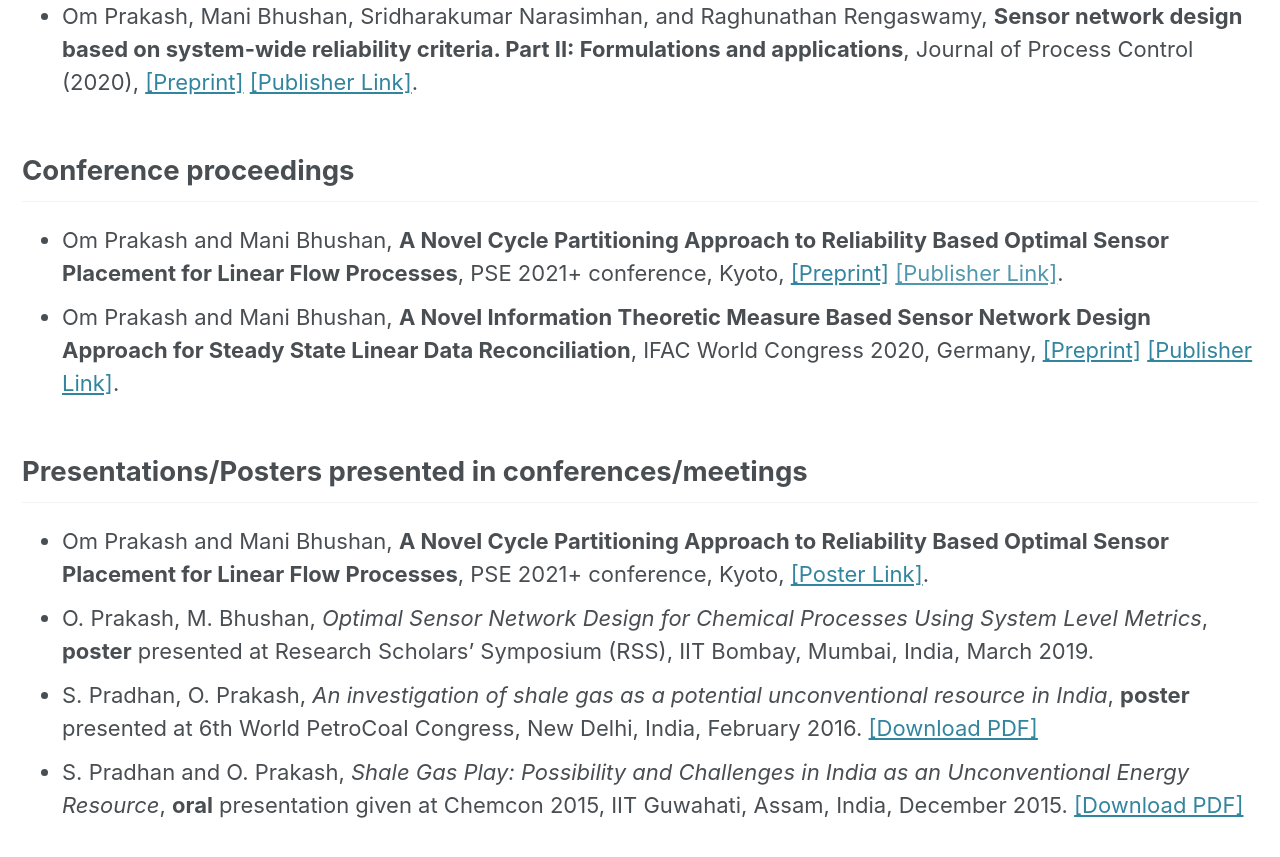
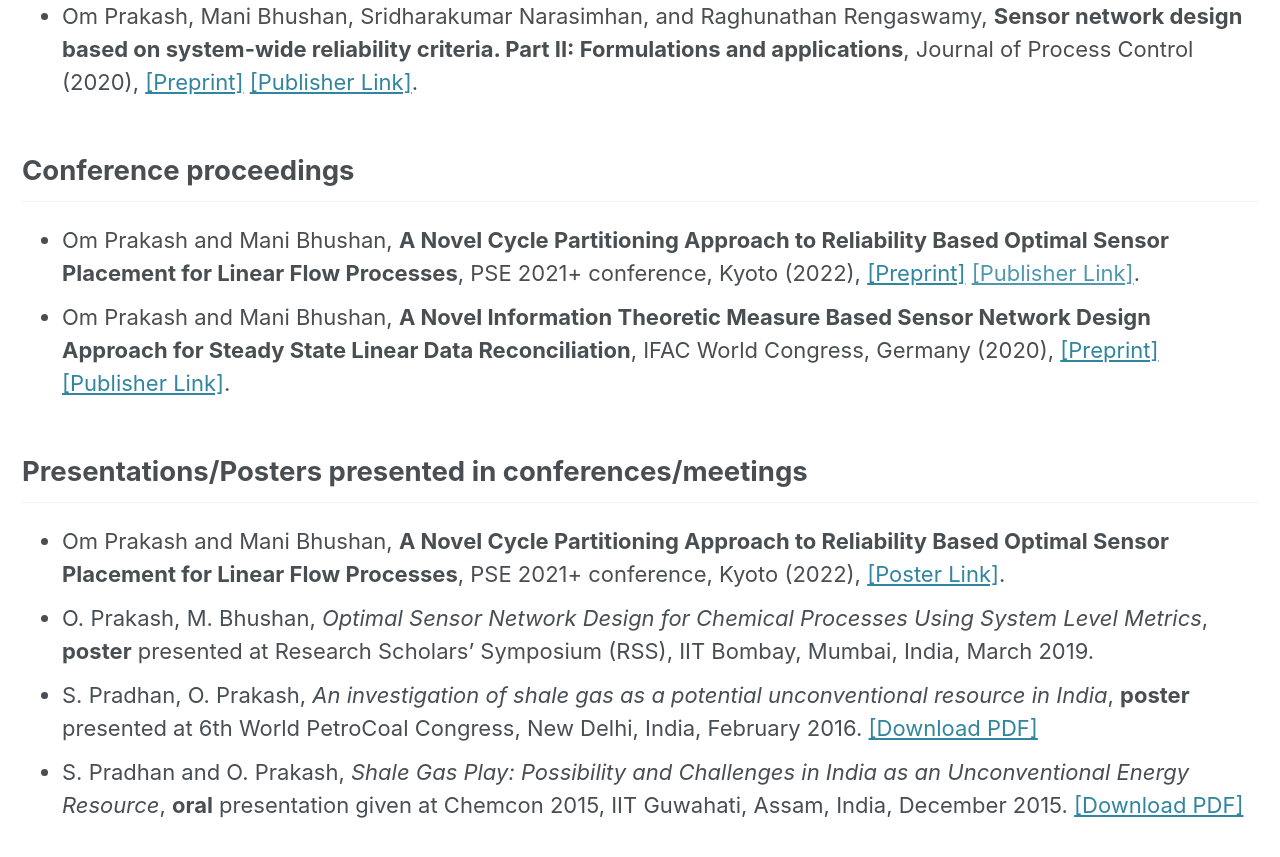
Before and after one commit to prakashoms/prakashoms.github.io, a Jekyll site: the page built from _pages/research.md, in a window 1280 px wide and 900 px high, scrolled down 1296 px. Shown: the top 857 px of the window. Built offline with Jekyll 4.4.1, drawn with Linux system fonts in a browser that asks for light colours; cached includes are drawn as plain includes; nearby versions of some CDN libraries.

Commit message:
Update research.md

```diff
--- a/_pages/research.md
+++ b/_pages/research.md
@@ -42,11 +42,11 @@ Om Prakash -> Mani Bhushan -> Sharad Bhartiya -> Paluri S. V. Nataraj -> Paresh
 
 
 ## Conference proceedings
-- Om Prakash and Mani Bhushan, **A Novel Cycle Partitioning Approach to Reliability Based Optimal Sensor Placement for Linear Flow Processes**, PSE 2021+ conference, Kyoto, [[Preprint]](https://drive.google.com/file/d/1_rLMRMUFUfa95RcmtJjNxSuW50w8u4bF/view?usp=sharing) [[Publisher Link]]().
-- Om Prakash and Mani Bhushan, **A Novel Information Theoretic Measure Based Sensor Network Design Approach for Steady State Linear Data Reconciliation**, IFAC World Congress 2020, Germany, [[Preprint]](https://drive.google.com/file/d/17F8UmUQO7ooykjrNUWS6cB2R3Kp1_BI7/view?usp=sharing) [[Publisher Link]](https://doi.org/10.1016/j.ifacol.2020.12.1750).
+- Om Prakash and Mani Bhushan, **A Novel Cycle Partitioning Approach to Reliability Based Optimal Sensor Placement for Linear Flow Processes**, PSE 2021+ conference, Kyoto (2022), [[Preprint]](https://drive.google.com/file/d/1_rLMRMUFUfa95RcmtJjNxSuW50w8u4bF/view?usp=sharing) [[Publisher Link]]().
+- Om Prakash and Mani Bhushan, **A Novel Information Theoretic Measure Based Sensor Network Design Approach for Steady State Linear Data Reconciliation**, IFAC World Congress, Germany (2020), [[Preprint]](https://drive.google.com/file/d/17F8UmUQO7ooykjrNUWS6cB2R3Kp1_BI7/view?usp=sharing) [[Publisher Link]](https://doi.org/10.1016/j.ifacol.2020.12.1750).
 
 ## Presentations/Posters presented in conferences/meetings
-- Om Prakash and Mani Bhushan, **A Novel Cycle Partitioning Approach to Reliability Based Optimal Sensor Placement for Linear Flow Processes**, PSE 2021+ conference, Kyoto, [[Poster Link]](https://drive.google.com/file/d/1Nd20yTFUCAHxphcwVtDQ9Bf4bmG45NBL/view?usp=sharing).
+- Om Prakash and Mani Bhushan, **A Novel Cycle Partitioning Approach to Reliability Based Optimal Sensor Placement for Linear Flow Processes**, PSE 2021+ conference, Kyoto (2022), [[Poster Link]](https://drive.google.com/file/d/1Nd20yTFUCAHxphcwVtDQ9Bf4bmG45NBL/view?usp=sharing).
 - O. Prakash, M. Bhushan, *Optimal Sensor Network Design for Chemical Processes Using System Level Metrics*, **poster** presented at Research Scholars' Symposium (RSS), IIT Bombay, Mumbai, India, March 2019.
 - S. Pradhan, O. Prakash, *An investigation of shale gas as a potential unconventional resource in India*, **poster** presented at 6th World PetroCoal Congress, New Delhi, India, February 2016. [[Download PDF]](https://www.researchgate.net/publication/307930096_An_investigation_of_shale_gas_as_a_potential_unconventional_resource_in_India)
 - S. Pradhan and O. Prakash, *Shale Gas Play: Possibility and Challenges in India as an Unconventional Energy Resource*, **oral** presentation given at Chemcon 2015, IIT Guwahati, Assam, India, December 2015. [[Download PDF]](https://www.researchgate.net/publication/307931834_Shale_Gas_Play_Possibility_and_Challenges_in_India_as_an_Unconventional_Energy_Resource/stats)
```
